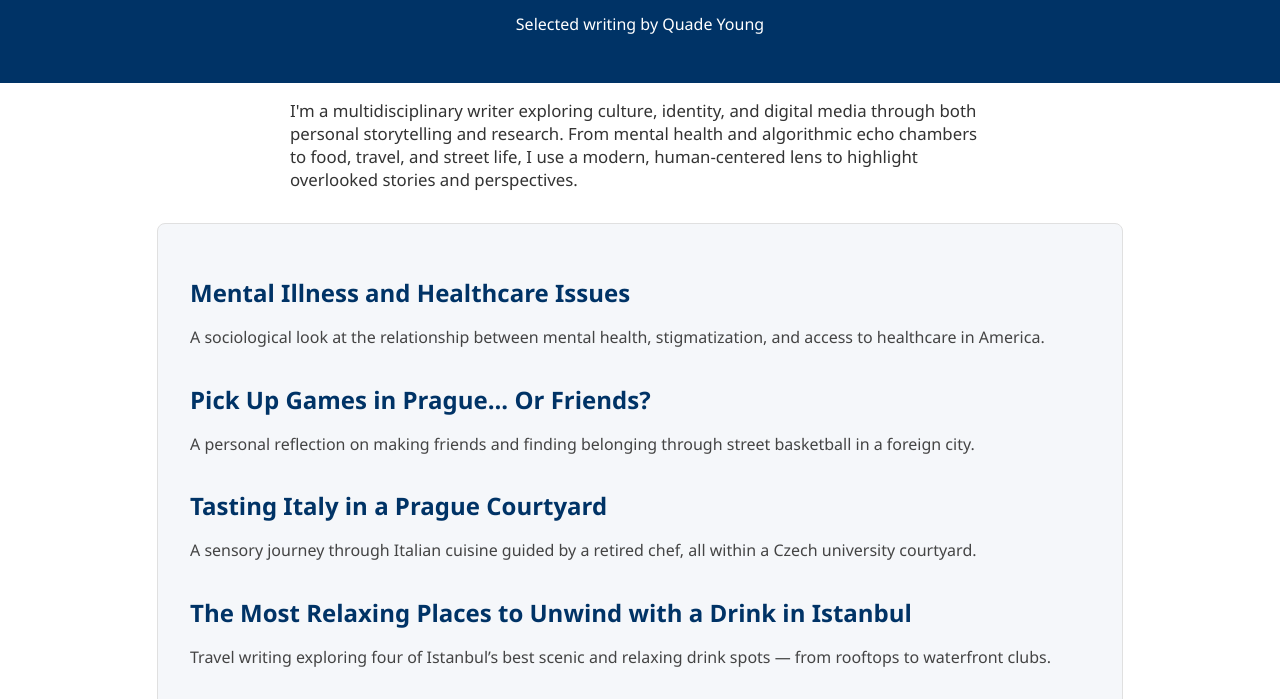
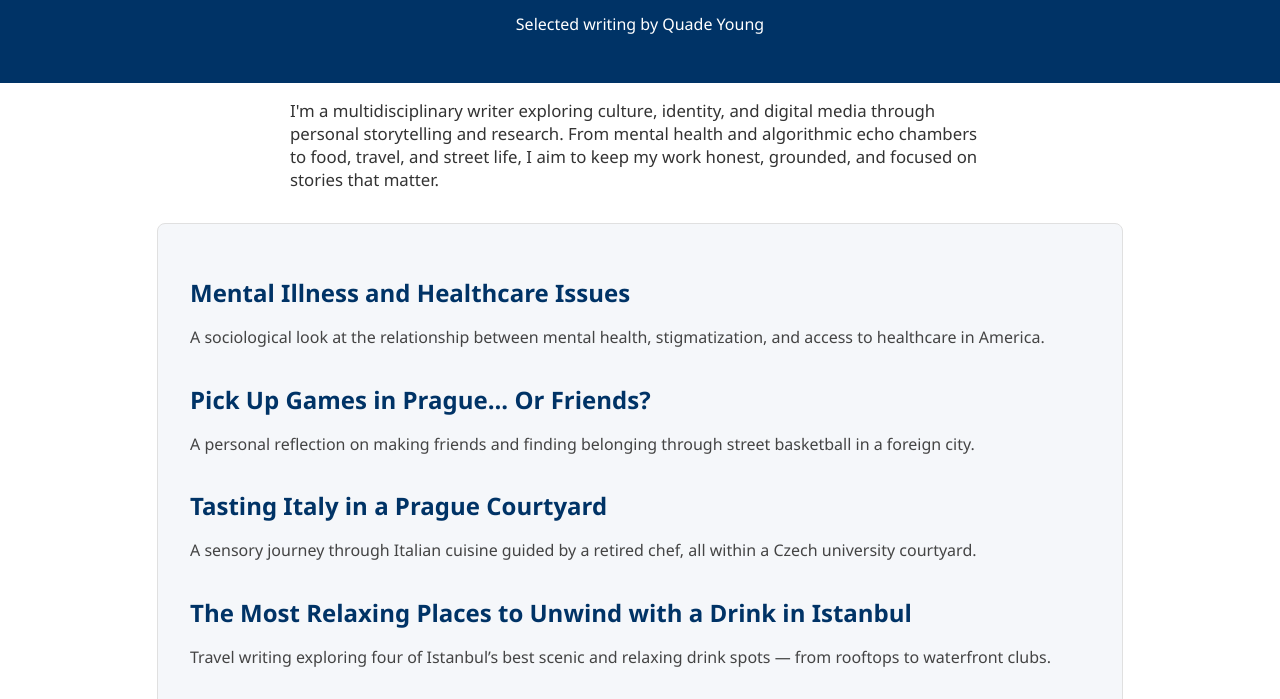
Before and after one commit to QuadeLYoung/Quades-Journal, a plain HTML site: page index.html in a window 1280 px wide. Shown: the part 90-789 px from the top of the page. Drawn offline with Linux system fonts and the light colour scheme.

Commit message:
Update index.html

```diff
--- a/index.html
+++ b/index.html
@@ -87,8 +87,8 @@
     <p>Selected writing by Quade Young</p>
   </header>
   <div class="bio">
-    I'm a multidisciplinary writer exploring culture, identity, and digital media through both personal storytelling and research. From mental health and algorithmic echo chambers to food, travel, and street life, I use a modern, human-centered lens to highlight overlooked stories and perspectives.
-  </div>
+  I'm a multidisciplinary writer exploring culture, identity, and digital media through personal storytelling and research. From mental health and algorithmic echo chambers to food, travel, and street life, I aim to keep my work honest, grounded, and focused on stories that matter.
+</div>
   <div class="content">
     <div class="article">
       <h2><a href="https://quadelyoung.github.io/Quades-Journal/Mental%20Illness%20&%20Healthcare%20Issues%20FC.pdf" target="_blank">Mental Illness and Healthcare Issues</a></h2>
```
